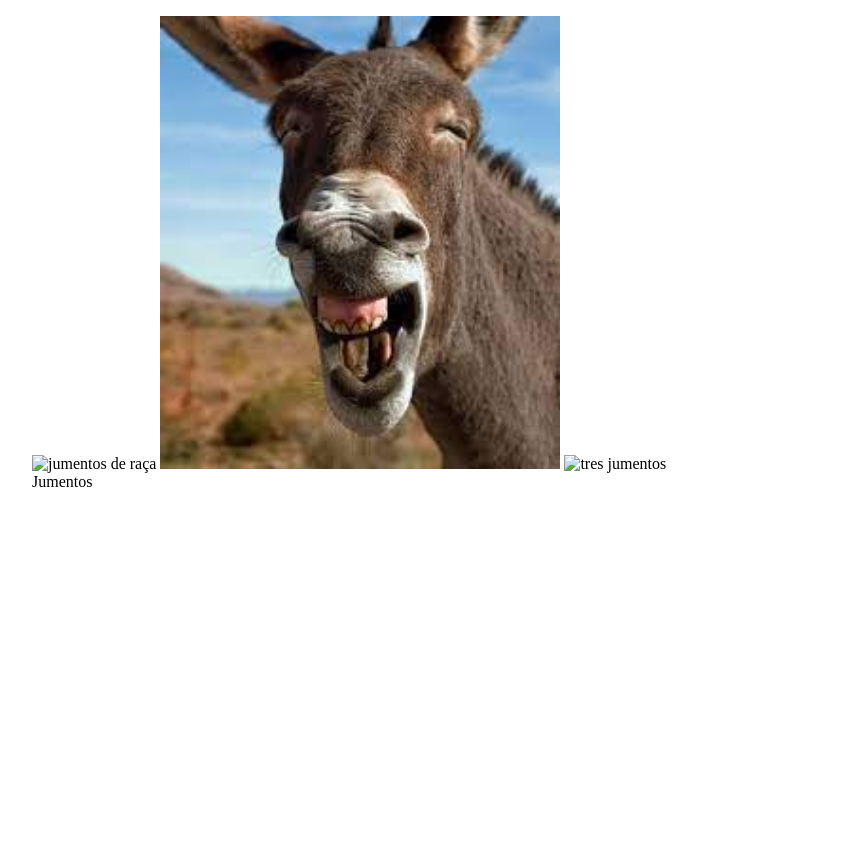
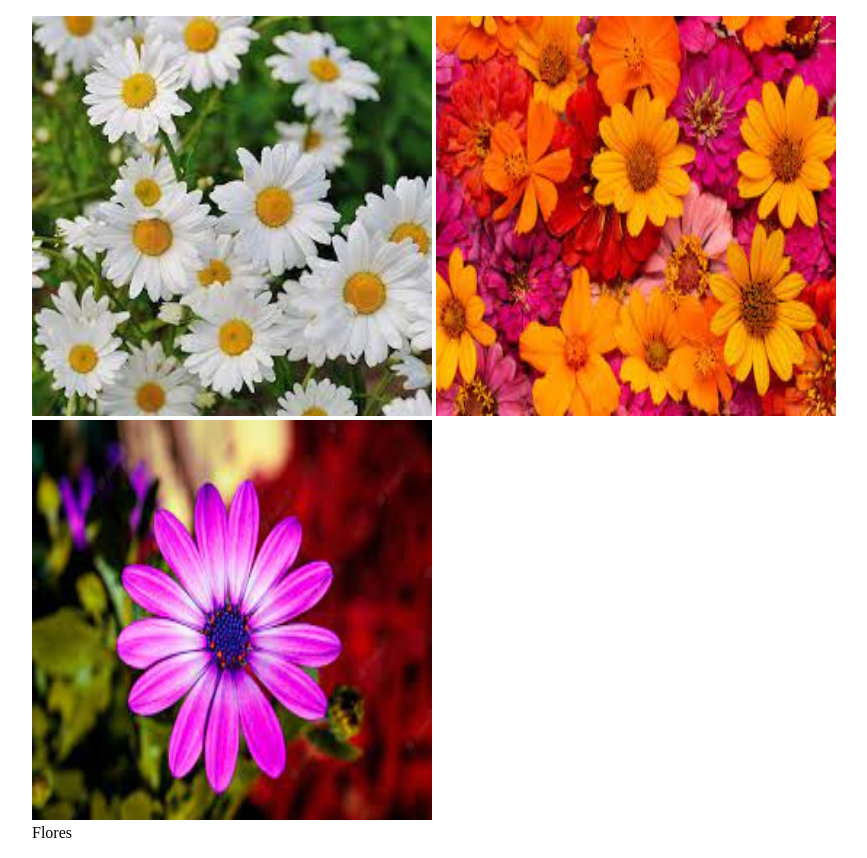
Before and after one commit to KarenJawane/Figured, a plain HTML site: page index.html in a window 1280 px wide. Shown: the whole page, without its empty margins (16-883 px from the left). Before the commit the page ends 800 px from the top, so only its background shows below. Drawn offline with Linux system fonts and the light colour scheme.

Commit message:
second commit

```diff
--- a/index.html
+++ b/index.html
@@ -6,10 +6,10 @@
     </head>
     <body>
         <figure>
-            <img scr="jumento de raça" alt="jumentos de raça" width=400/>
-            <img src="jumento dentuço.jfif" alt="jumento dentuço" width=400/>
-            <img scr="tres jumentos.jfif" alt="tres jumentos" width=400/>
-            <figcaption>Jumentos</figcaption>
+            <img src="/iMAGEM/flor branca.png" alt="flor branca" width="400" height="400">
+            <img src="/iMAGEM/FLOR COLORIDA.png" alt="flor colorida" width="400" height="400">
+            <img src="/iMAGEM/flor roxa.png" alt="flor roxa" width="400" height="400">
+            <figcaption>Flores</figcaption>
         </figure>
         </body>
         </html>
```
Also changed, not shown: iMAGEM/FLOR COLORIDA.png (added), iMAGEM/flor branca.png (added), iMAGEM/flor roxa.png (added), jumento de raça.jfif (deleted), jumento dentuço.jfif (deleted), tres jumentos.jfif (deleted).
